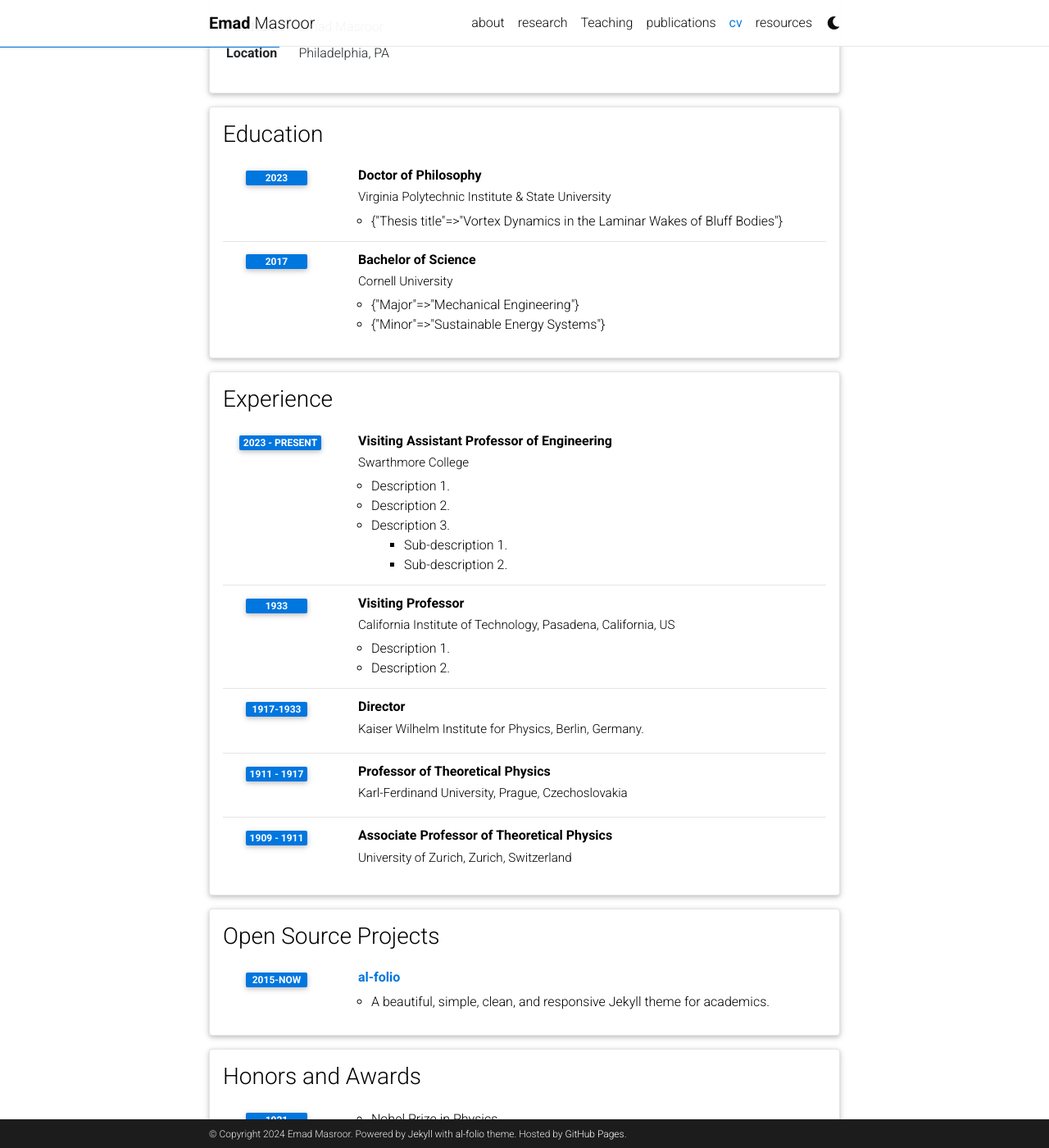
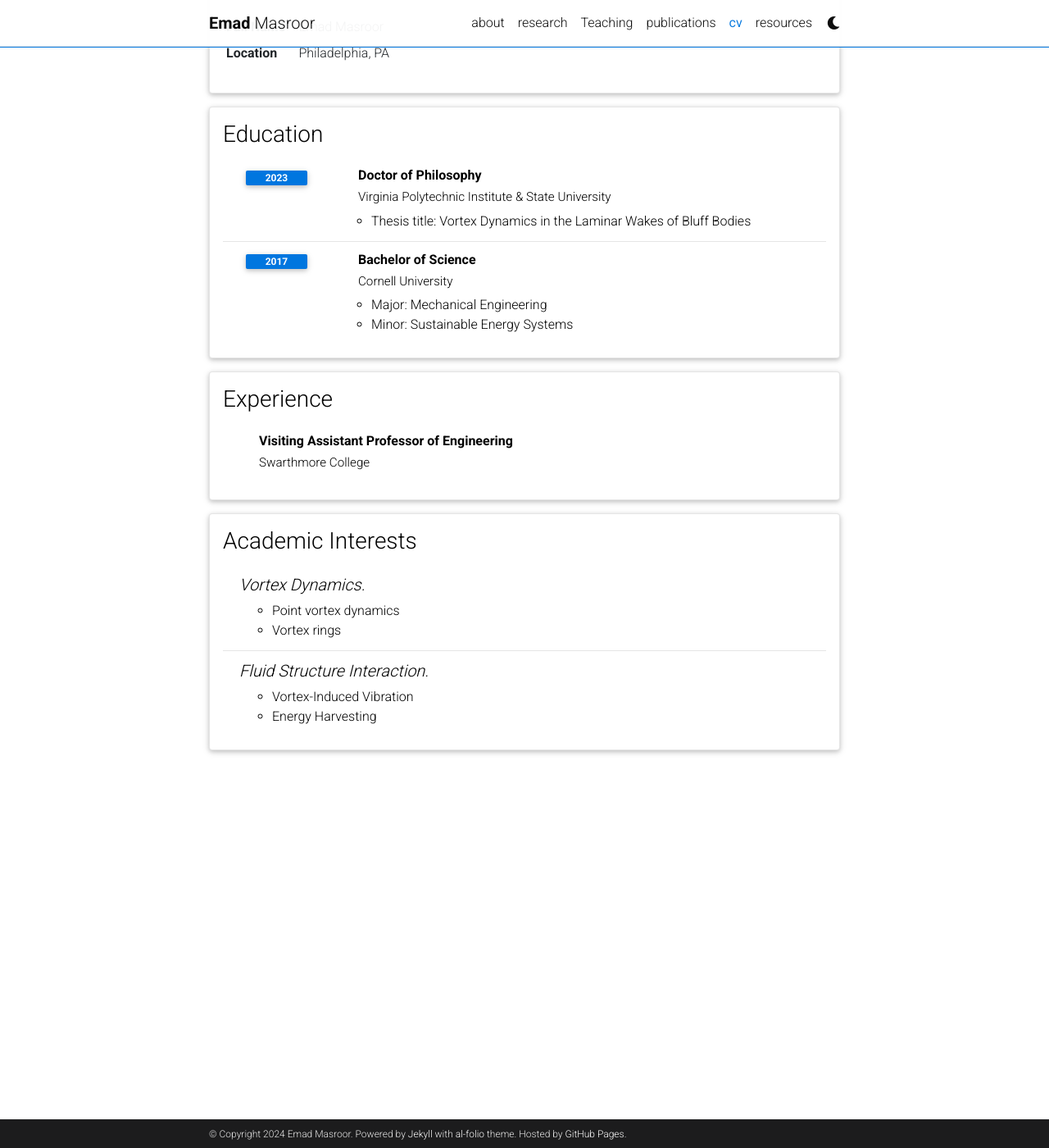
Before and after one commit to Emadmasroor/emadmasroor.github.io, a Jekyll site: the page built from _pages/cv.md, in a window 1280 px wide and 1400 px high, scrolled down 231 px. Shown: the whole window at 82% size. Built offline with Jekyll 4.4.1, drawn with Linux system fonts in a browser that asks for light colours; comment, search, counter and statistics services are not loaded; a style sheet for code colours, icons or effects is not loaded; some of the changed text lies outside the part shown.

Commit message:
Update cv.yml

```diff
--- a/_data/cv.yml
+++ b/_data/cv.yml
@@ -13,78 +13,28 @@
       institution: Virginia Polytechnic Institute & State University
       year: 2023
       description:
-        - Thesis title: Vortex Dynamics in the Laminar Wakes of Bluff Bodies
+        - "Thesis title: Vortex Dynamics in the Laminar Wakes of Bluff Bodies"
     - title: Bachelor of Science
       institution: Cornell University
       year: 2017
       description:
-        - Major: Mechanical Engineering
-        - Minor: Sustainable Energy Systems
+        - "Major: Mechanical Engineering"
+        - "Minor: Sustainable Energy Systems"
 
 - title: Experience
   type: time_table
   contents:
     - title: Visiting Assistant Professor of Engineering
       institution: Swarthmore College
-      year: 2023 - present
-      description:
-        - Description 1.
-        - Description 2.
-        - title: Description 3.
-          contents:
-            - Sub-description 1.
-            - Sub-description 2.
-    - title: Visiting Professor
-      institution: California Institute of Technology, Pasadena, California, US
-      year: 1933
-      description:
-        - Description 1.
-        - Description 2.
-
-    - title: Director
-      institution: Kaiser Wilhelm Institute for Physics, Berlin, Germany.
-      year: 1917-1933
-
-    - title: Professor of Theoretical Physics
-      institution: Karl-Ferdinand University, Prague, Czechoslovakia
-      year: 1911 - 1917
-      description:
-
-    - title: Associate Professor of Theoretical Physics
-      institution: University of Zurich, Zurich, Switzerland
-      year: 1909 - 1911
-
-- title: Open Source Projects
-  type: time_table
-  contents:
-    - title: <a href="https://github.com/alshedivat/al-folio">al-folio</a>
-      year: 2015-now
-      description: A beautiful, simple, clean, and responsive Jekyll theme for academics.
-
-- title: Honors and Awards
-  type: time_table
-  contents:
-    - year: 1921
-      items:
-        - Nobel Prize in Physics
-        - Matteucci Medal
-    - year: 2029
-      items:
-        - Max Planck Medal
 
 - title: Academic Interests
   type: nested_list
   contents:
-    - title: Topic 1.
+    - title: Vortex Dynamics.
       items:
-        - Description 1.
-        - Description 2.
-    - title: Topic 2.
+        - Point vortex dynamics
+        - Vortex rings
+    - title: Fluid Structure Interaction.
       items:
-        - Description 1.
-        - Description 2.
-
-- title: Other Interests
-  type: list
-  contents:
-    - <u>Hobbies:</u> Hobby 1, Hobby 2, etc.
+        - Vortex-Induced Vibration
+        - Energy Harvesting
```
